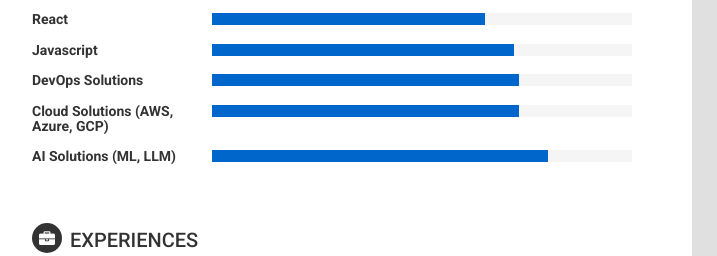
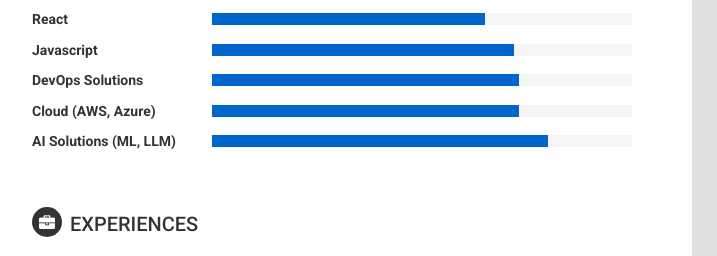
Before and after one commit to Nemryk/education, a plain HTML site: page index.html in a window 1280 px wide. Shown: the part 394-650 px from the top of the page, 188-905 px from the left. Drawn offline with nearby package versions, Linux system fonts and the light colour scheme.

Commit message:
Update index.html

```diff
--- a/index.html
+++ b/index.html
@@ -87,7 +87,7 @@
                         </div>
                     </div>
                     <div class="item">
-                        <h3 class="level-title">Cloud Solutions (AWS, Azure, GCP)</h3>
+                        <h5 class="level-title">Cloud (AWS, Azure)</h5>
                         <div class="level-bar">
                             <div class="level-bar-inner" data-level="73%"></div>
                         </div>
```
